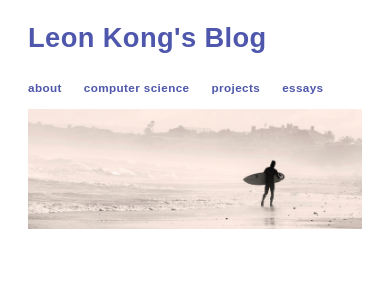
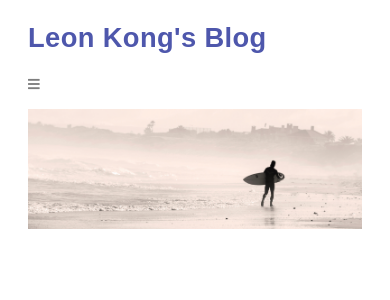
Before and after one commit to ChaeWonKong/myblog, a Django app: page / in a window 390 px wide. Shown: the top 300 px of the page. Run offline with Django 3.2, Linux system fonts and the light colour scheme; data that the repository does not hold is empty; parts of the project's set-up code (start-up, migrations or seed data) failed here and were passed over; some libraries are stand-ins or nearby versions.

Commit message:
Add toggle menu button

```diff
--- a/blog/templates/blog/base.html
+++ b/blog/templates/blog/base.html
@@ -35,6 +35,18 @@
         <script src="{% static 'css/highlight/highlight.pack.js' %}"></script>
         <script>hljs.initHighlightingOnLoad();</script>
 
+        <!-- icons and script -->
+        <link rel="stylesheet" href="https://use.fontawesome.com/releases/v5.0.12/css/all.css" integrity="sha384-G0fIWCsCzJIMAVNQPfjH08cyYaUtMwjJwqiRKxxE/rx96Uroj1BtIQ6MLJuheaO9" crossorigin="anonymous">
+        <script src="https://code.jquery.com/jquery-3.2.1.min.js"></script>
+
+        <script>
+        $(function() {
+            $(".toggle").click(function() {
+                $(".category").slideToggle();
+            });
+        });
+        </script>
+
         {% if post %}
             <title>{{ post.title }}</title>
         {% else %}
@@ -46,7 +58,13 @@
 
     <div class="page-header">
         <div class="menu">
-            <h1><a href="/">Leon Kong's Blog</a></h1>
+            <div class="category-small">
+                <h1><a href="/">Leon Kong's Blog</a></h1>
+
+                <button type="button" class="toggle">
+                    <span class="fas fa-bars"></span>
+                </button>
+            </div>
             <div class="category">
                 <a class="write" href="{% url 'about' %}">about</a>
                 <a class="write" href="{% url 'category_list' category='cs' %}">computer science</a>
--- a/static/css/blog.css
+++ b/static/css/blog.css
@@ -133,8 +133,11 @@ div.interaction > div { float: right; }
 
 
 	div.menu {
+		display: flex;
 		width: 95%;
 		margin-top: 0;
+		justify-content: space-between;
+		align-items: center;
 	}
 
 	h1 {
@@ -157,10 +160,8 @@ div.interaction > div { float: right; }
 
 	div.category {
 		height: 30px;
-		display: inline;
-		float: right;
+		display: block !important;
 		margin-top: 15px;
-		vertical-align: middle;
 	}
 
 	img.plus {
@@ -292,6 +293,29 @@ div.interaction > div { float: right; }
 		font-weight: 800;
 		color: #4e57ac;
 	}
+	.toggle {
+		display: none;
+	}
+}
+
+@media (max-width: 767px) {
+	.category {
+		display: none;
+	}
+
+	.toggle {
+		margin-right: 10px;
+		padding: 0;
+		border: none;
+		outline: none;
+		background: none;
+		opacity: 0.5;
+		cursor: pointer;
+	}
+
+	.toggle:hover {
+		opacity: 0.3;
+	}
 }
 	/* Interaction */
 	div.interaction {
```
